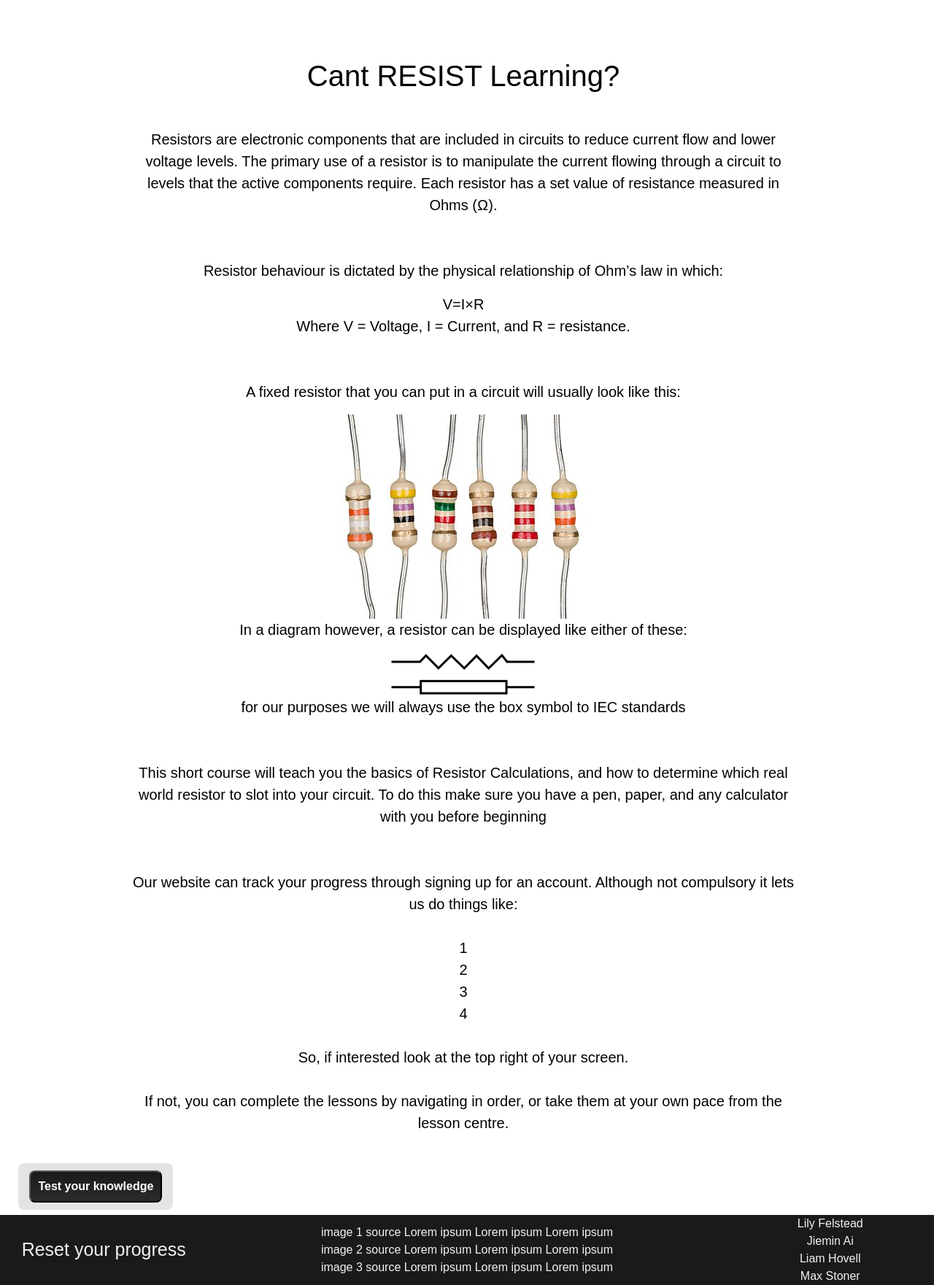
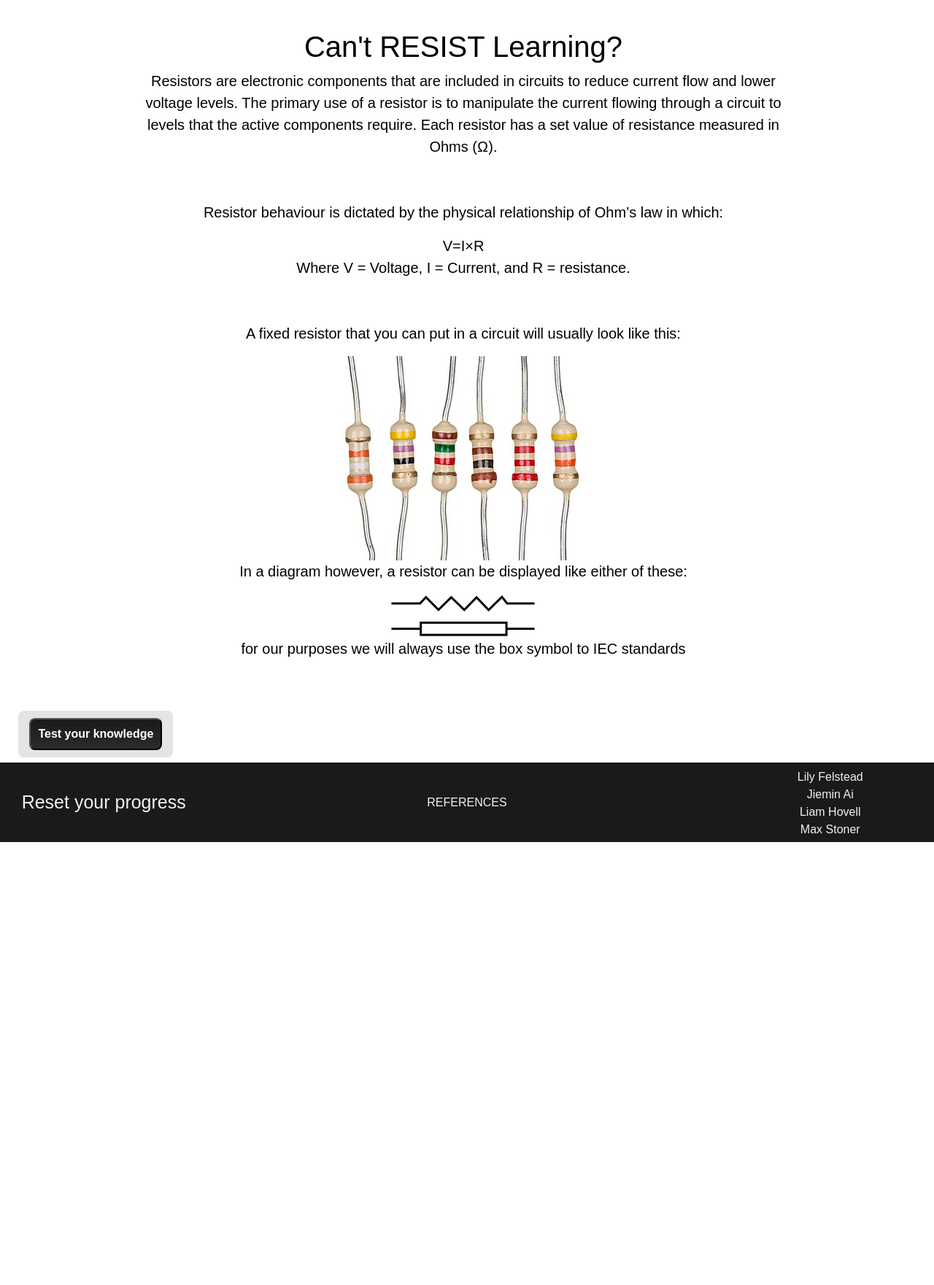
Before and after one commit to lfelstead/CITS3403_Project, a Flask app: page /one in a window 1280 px wide. Shown: the part 55-1816 px from the top of the page at 73% size. After the commit the page ends 1209 px from the top, so only its background shows below. Run offline with Flask 2, Linux system fonts and the light colour scheme; some libraries are stand-ins or nearby versions.

Commit message:
typos
tupos

```diff
--- a/app/routes.py
+++ b/app/routes.py
@@ -18,6 +18,9 @@ def one():
     return render_template("topics/intro.html")
 
 # TEMPORARY:
+@app.route("/reference")
+def reference():
+    return render_template("topics/references.html")
 
 @app.route("/two")
 def two():
--- a/app/static/css/layout.css
+++ b/app/static/css/layout.css
@@ -249,8 +249,8 @@ body {
   grid-template-columns: 2fr 5fr 2fr;
 }
 
-.footer-content {
-  margin: 5px 0px px 0px;
+.names {
+  margin: 8px 0px 5px 0px;
   color: var(--footer-content);
   text-align: center;
 }
@@ -266,6 +266,16 @@ body {
 }
 .reset-button a:hover {
   text-decoration: none;
+  color: var(--footer-hover);
+}
+
+.reference-link a:link,
+.reference-link a:visited {
+  text-decoration: none;
+  color: var(--footer-content);
+}
+
+.reference-link a:hover {
   color: var(--footer-hover);
 }
 
--- a/app/templates/layout.html
+++ b/app/templates/layout.html
@@ -107,12 +107,10 @@
       <div class="reset-button">
         <a href="javascript:resetProgress()">Reset your progress</a>
       </div>
-      <div class="footer-content">
-        image 1 source Lorem ipsum Lorem ipsum Lorem ipsum<br />
-        image 2 source Lorem ipsum Lorem ipsum Lorem ipsum<br />
-        image 3 source Lorem ipsum Lorem ipsum Lorem ipsum<br />
+      <div class="reference-link">
+        <a href="{{url_for('reference')}}">REFERENCES</a>
       </div>
-      <div class="footer-content">
+      <div class="names">
         Lily Felstead <br />
         Jiemin Ai <br />
         Liam Hovell <br />
--- a/app/templates/topics/final.html
+++ b/app/templates/topics/final.html
@@ -2,8 +2,8 @@
 <div class="main-text" style="margin: 40px 150px">
   <h1>All together now</h1>
   <p>
-    Putting everything you have learned up until together, larger circuits can
-    be solved if broken up into a set of smaller problems.
+    Putting everything you have learned up until now together, larger circuits
+    can be solved if broken up into a set of smaller problems.
     <br />
     <br />
     For a problem that has resistors in both parallel and series it helps to
@@ -11,7 +11,7 @@
     resistor first.
     <br />
     <br />
-    This can be done for this circuit:
+    This can be done for this circuit like this:
     <br />
   </p>
   <img
--- a/app/templates/topics/intro.html
+++ b/app/templates/topics/intro.html
@@ -1,6 +1,6 @@
 {% extends "layout.html" %} {% block content %}
 <div class="main-text" style="margin: 40px 150px">
-  <h1 style="padding: 40px">Cant RESIST Learning?</h1>
+  <h1>Can't RESIST Learning?</h1>
   <p>
     Resistors are electronic components that are included in circuits to reduce
     current flow and lower voltage levels. The primary use of a resistor is to
@@ -40,32 +40,6 @@
     for our purposes we will always use the box symbol to IEC standards
     <br />
     <br />
-    <br />
-    This short course will teach you the basics of Resistor Calculations, and
-    how to determine which real world resistor to slot into your circuit. To do
-    this make sure you have a pen, paper, and any calculator with you before
-    beginning
-    <br />
-    <br />
-    <br />
-    Our website can track your progress through signing up for an account.
-    Although not compulsory it lets us do things like:
-    <br />
-    <br />
-    1
-    <br />
-    2
-    <br />
-    3
-    <br />
-    4
-    <br />
-    <br />
-    So, if interested look at the top right of your screen.
-    <br />
-    <br />
-    If not, you can complete the lessons by navigating in order, or take them at
-    your own pace from the lesson centre.
   </p>
 </div>
 {% endblock %}
--- a/app/templates/topics/parallel.html
+++ b/app/templates/topics/parallel.html
@@ -1,6 +1,6 @@
 {% extends "layout.html" %} {% block content %}
 <div class="main-text" style="margin: 40px 150px;">
-  <h1 style="padding: 40px">Unparalleled levels of learning</h1>
+  <h1>UnPARALLELed levels of learning</h1>
   <p>
     Resistors in parallel are connected next to each other in the same split
     circuit. That looks like this:
--- a/app/templates/topics/series.html
+++ b/app/templates/topics/series.html
@@ -1,6 +1,6 @@
 {% extends "layout.html" %} {% block content %}
 <div class="main-text" style="margin: 40px 150px">
-  <h1 style="padding: 40px">This Series Just Keeps on Getting Better!</h1>
+  <h1>This SERIES Just Keeps on Getting Better!</h1>
   <p>
     Resistors connected one after the other are connected in series. This looks
     like:
@@ -60,7 +60,7 @@
   <p>
     Sometimes when resistor arrangement gets more complicated, if you spot a set
     of resistors in series its useful to substitute one resistor in, instead of
-    several. (like the bottom right diagram)
+    several. (like the bottom diagram)
   </p>
 </div>
 {% endblock %}
```
Also changed, not shown: app/templates/topics/references.html (added, +20 -0 lines), app/site.db.
